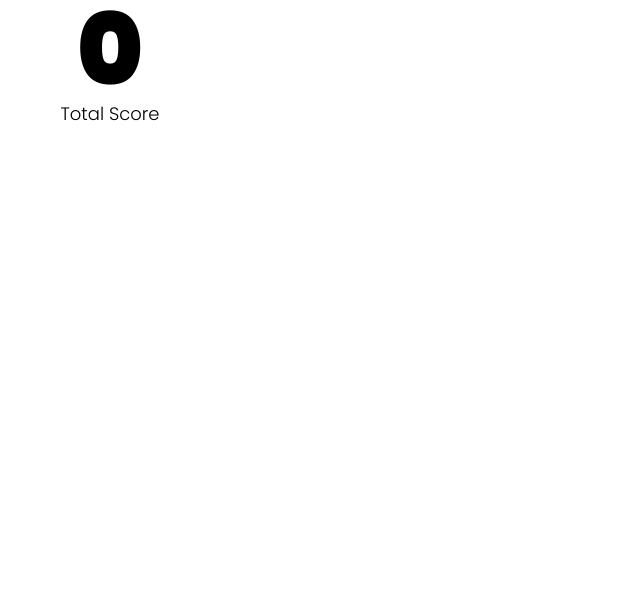
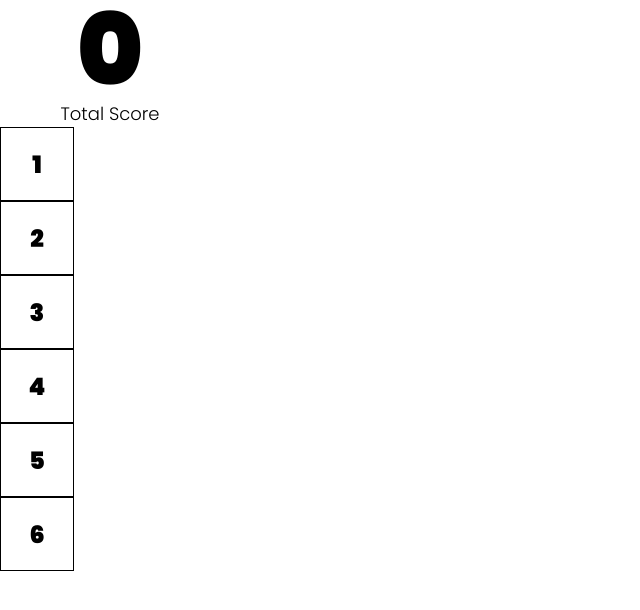
Before and after one commit to pratikcodes777/React-Projects, a React (Vite) app in the folder project-3/: page / in a window 1280 px wide. Shown: the top 610 px of the page, without its empty margins (0-640 px from the left). Built offline with nearby package versions, Linux system fonts and the light colour scheme.

Commit message:
Number Selector component created

```diff
--- a/project-3/src/components/GamePlay.jsx
+++ b/project-3/src/components/GamePlay.jsx
@@ -1,9 +1,11 @@
 import TotalScore from "./TotalScore";
+import NumberSelector from "./NumberSelector";
 
 const GamePlay = () => {
     return (
         <main>
             <TotalScore></TotalScore>
+            <NumberSelector></NumberSelector>
         </main>
      );
 }
--- /dev/null
+++ b/project-3/src/components/NumberSelector.jsx
@@ -0,0 +1,33 @@
+import styled from "styled-components";
+
+
+const NumberSelector = () => {
+    const arrNum = [1,2,3,4,5,6]
+    return (
+        <div>
+
+        {arrNum.map((val,i) =>(
+            <Box key={i}>{val}</Box>
+        )
+        )}
+
+        </div>
+     );
+}
+
+export default NumberSelector;
+
+const Box = styled.div`
+    border: 1px solid #000;
+    background: #FFF;
+    width: 72px;
+    height: 72px;
+    display: grid;
+    place-items: center;
+
+    color: #000;
+    font-family: "Poppins";
+    font-size: 24px;
+    font-weight: 700;
+
+`
```
